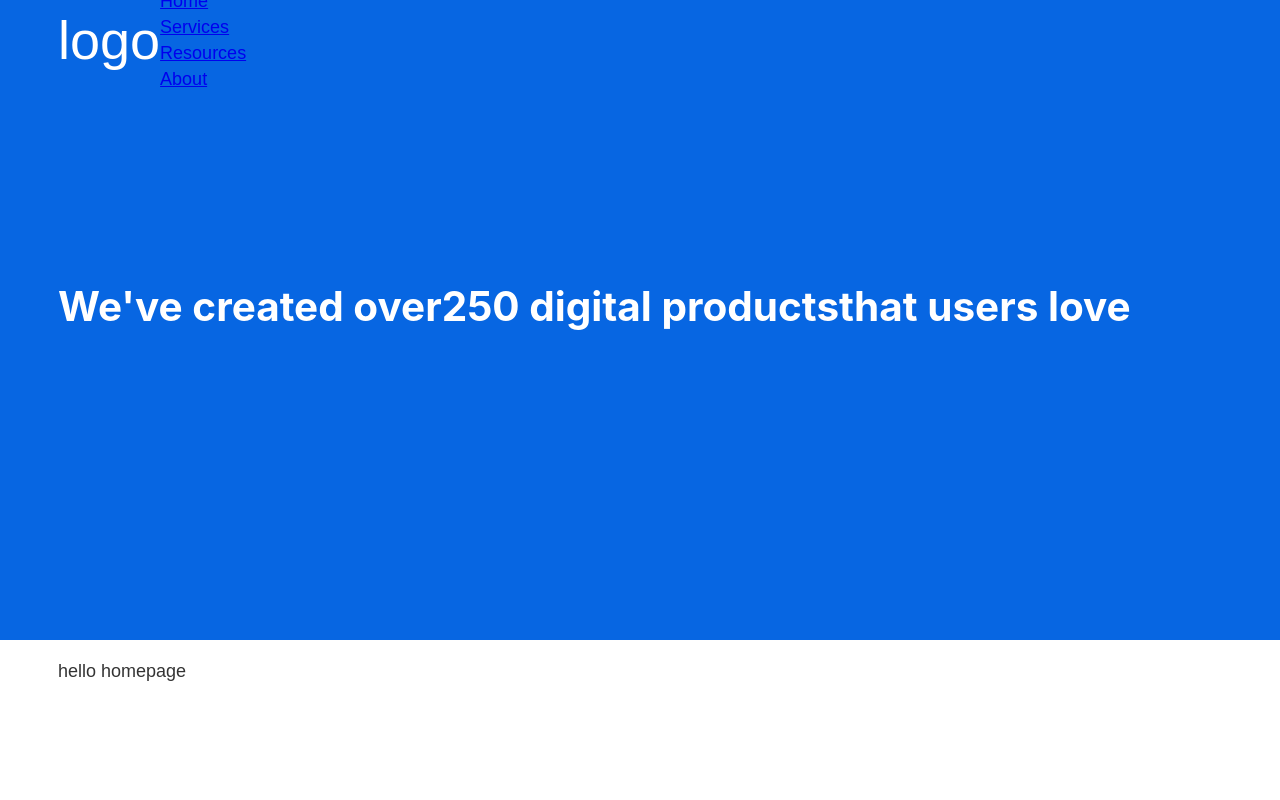
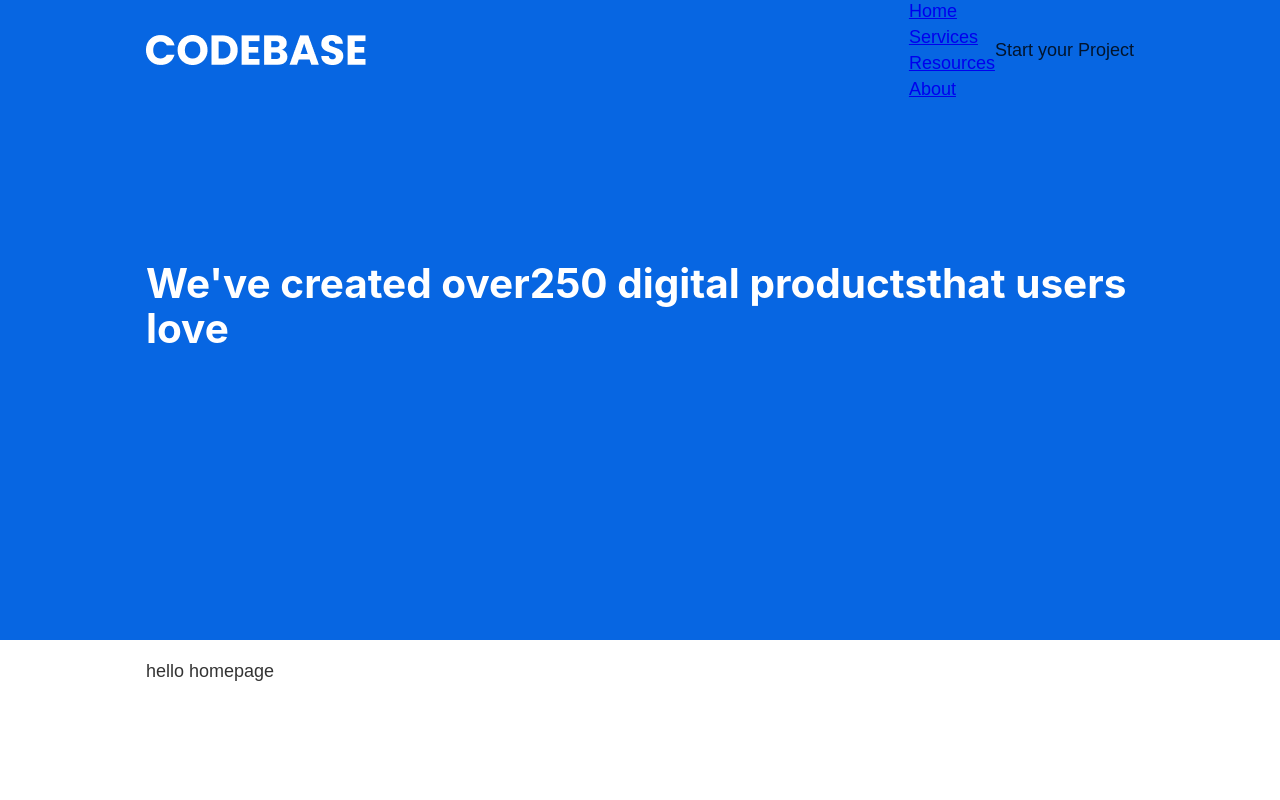
Before and after one commit to glancer000/codebase, a Gatsby site: page / in a window 1280 px wide. Shown: the top 800 px of the page. Built offline with nearby package versions, Linux system fonts and the light colour scheme; Gatsby itself is replaced by a stand-in of ours.

Commit message:
added logo

```diff
--- a/src/components/header.module.scss
+++ b/src/components/header.module.scss
@@ -1,6 +1,6 @@
 .container {
     margin: 0 auto;
-    max-width: 1200px;
+    max-width: 80%;
     padding: 1rem;
     display: flex;
     flex-direction: column;
--- a/src/components/layout.module.scss
+++ b/src/components/layout.module.scss
@@ -1,6 +1,6 @@
 .container {
     margin: 0 auto;
-    max-width: 1200px;
+    max-width: 80%;
     padding: 1rem;
     display: flex;
     flex-direction: column;
--- a/src/components/nav.js
+++ b/src/components/nav.js
@@ -2,24 +2,26 @@ import React from 'react'
 
 import { Link} from 'gatsby'
 import navStyles from './nav.module.scss'
+import logo from '../images/codebase.png';
 
 
 const Nav = () => {
 
     return(
-        <header className={navStyles.container}>
-            <div className={navStyles.logo}>
-                <Link className={navStyles.title} to ="/">logo</Link>
-            </div>
-            <nav className={navStyles.menu}>
+        <nav className={navStyles.container}>
+            <Link className={navStyles.logo} to ="/"><img src={logo} alt="Logo" /></Link>
+            <div className={navStyles.spacer}></div>
+            <div className={navStyles.nav}>
                 <ui className={navStyles.navList}>
                     <li><Link className={navStyles.navItem} activeClassName={navStyles.activeNavItem} to='/'>Home</Link></li>
                     <li><Link className={navStyles.navItem} activeClassName={navStyles.activeNavItem} to='/services'>Services</Link></li>
                     <li><Link className={navStyles.navItem} activeClassName={navStyles.activeNavItem} to='/blog'>Resources</Link></li>
                     <li><Link className={navStyles.navItem} activeClassName={navStyles.activeNavItem} to='/about'>About</Link></li>
                 </ui>
-            </nav>
-        </header>
+            </div>
+            <div>Start your Project</div>
+        </nav>
+
     )
 }
 
--- a/src/components/nav.module.scss
+++ b/src/components/nav.module.scss
@@ -1,10 +1,10 @@
 .container {
-    max-width: 1200px;
+    max-width: 80%;
     padding: 1rem;
     list-style: none;
     display: flex;
     align-items: center;
-    height: 80px;
+    height: 100px;
     width: 100%;
     position: absolute;
     top: 0;
@@ -17,10 +17,16 @@
 
 .logo{
     display: flex;
+    align-items: center;
+    margin: 0;
     justify-content: flex-start;
 }
 
-.menu{
+.spacer{
+    flex: 1;
+}
+
+.nav{
         display: flex;
   justify-content: flex-end;
 }
@@ -30,12 +36,15 @@
     font-size: 3rem;
     text-decoration: none;
     margin: 0;
+    display: flex;
+    justify-content: flex-end;
 }
 
 .nav-list{
     display: flex;
     list-style-type: none;
     margin: 0;
+    justify-content: flex-end;
 
 }
 
--- a/src/styles/index.scss
+++ b/src/styles/index.scss
@@ -220,7 +220,7 @@ html {
     padding-left: 0;
     padding-right: 0;
     padding-top: 0;
-    margin-bottom: 1.45rem;
+    margin-bottom: 0;
   }
   h1 {
     margin-left: 0;
```
Also changed, not shown: src/images/CODEBASE.png (added).
